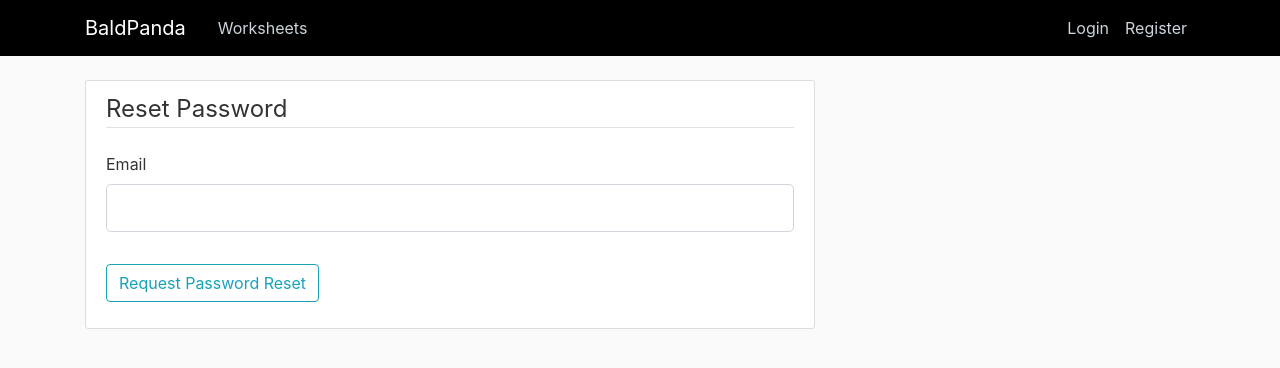
After one commit to baldpanda/spellings, a Flask app: page /reset_password in a window 1280 px wide. The commit adds this page. Shown: the top 368 px of the page. Run offline with Flask 2, Linux system fonts and the light colour scheme; some libraries are stand-ins or nearby versions.

Commit message:
Adding functionality for users to be able to reset their password

```diff
--- a/spellings_website/app/baldpanda_site/forms.py
+++ b/spellings_website/app/baldpanda_site/forms.py
@@ -35,3 +35,17 @@ class WordsForSheet(FlaskForm):
     words = StringField('Please enter the required words, seperating them using a comma.'
     , validators=[DataRequired()])
     submit = SubmitField('Make Worksheet')
+
+class RequestResetForm(FlaskForm):
+    email = StringField('Email', validators = [DataRequired(), Email()])
+    submit = SubmitField('Request Password Reset')
+
+    def validate_email(self, email):
+        user = User.query.filter_by(email = email.data).first()
+        if user is None:
+            raise ValidationError('There is no account for this email.')
+
+class ResetPasswordForm(FlaskForm):
+    password = PasswordField('Password', validators = [DataRequired()])
+    confirm_password = PasswordField('Confirm Password', validators = [DataRequired(), EqualTo('password')])
+    submit = SubmitField('Reset Password')
--- a/spellings_website/app/baldpanda_site/routes.py
+++ b/spellings_website/app/baldpanda_site/routes.py
@@ -1,10 +1,12 @@
 from flask import render_template, url_for, flash, redirect, request
 from flask_login import login_user, current_user, logout_user, login_required
-from baldpanda_site import app, db, bcrypt
-from baldpanda_site.forms import RegistrationForm, LoginForm, NewSentence, WordsForSheet
+from baldpanda_site import app, db, bcrypt, mail
+from baldpanda_site.forms import (RegistrationForm, LoginForm, NewSentence, WordsForSheet,
+                                    RequestResetForm, ResetPasswordForm)
 from baldpanda_site.models import User, Sentence
 from baldpanda_site.six_words_with_spaces import Six_words_with_blanks
 from baldpanda_site.example_sentence import Example_sentence
+from flask_mail import Message
 
 @app.route('/')
 @app.route('/home')
@@ -94,3 +96,42 @@ def word_search(words):
     else:
         words_not_in_db = words_not_in_db[:-1]
         return redirect(url_for('sentence_adder', words_to_add=words_not_in_db))
+
+def send_reset_email(user):
+    token = user.get_reset_token()
+    msg = Message('Password Reset Request', sender='baldpanda94@gmail.com', recipients=[user.email])
+    msg.body = f'''To reset your password visit the following link:
+    {url_for('reset_token', token=token, _external=True)}
+
+    If you did not request this email, please ignore.
+    '''
+    mail.send(msg)
+
+@app.route('/reset_password', methods=['GET', 'POST'])
+def reset_password():
+    if current_user.is_authenticated:
+        return redirect(url_for('home'))
+    form = RequestResetForm()
+    if form.validate_on_submit():
+        user = User.query.filter_by(email=form.email.data).first()
+        send_reset_email(user)
+        flash('An email has been sent with instructions to reset your password.', 'info')
+        return redirect(url_for('login_page'))
+    return render_template('reset_request.html', title='Reset Password', form=form)
+
+@app.route('/reset_password/<token>', methods=['GET', 'POST'])
+def reset_token(token):
+    if current_user.is_authenticated:
+        return redirect(url_for('home'))
+    user = User.verify_reset_token(token)
+    if user is None:
+        flash('That is an invalid or expired token', 'warning')
+        return(redirect(url_for('reset_password')))
+    form = ResetPasswordForm()
+    if form.validate_on_submit():
+        hashed_password = bcrypt.generate_password_hash(form.password.data).decode('utf-8')
+        user.password = hashed_password
+        db.session.commit()
+        flash(f'Your password has been updated', 'success')
+        return redirect(url_for('login_page'))
+    return render_template('reset_token.html', title='Reset Password', form=form)
--- a/spellings_website/app/baldpanda_site/templates/login.html
+++ b/spellings_website/app/baldpanda_site/templates/login.html
@@ -38,6 +38,9 @@
     </fieldset>
     <div class="form-group">
       {{ form.submit(class="btn btn-outline-info") }}
+      <small class="text-muted ml-2">
+        <a href="{{ url_for('reset_password')}}">Forgot Password</a>
+      </small>
     </div>
   </form>
 </div>
--- /dev/null
+++ b/spellings_website/app/baldpanda_site/templates/reset_request.html
@@ -0,0 +1,27 @@
+{% extends "layout.html" %}
+{% block content %}
+<div class="content-section">
+  <form method=POST action="">
+    {{ form.hidden_tag() }}
+    <fieldset class="form-group">
+      <legend class="border-bottom mb-4">Reset Password</legend>
+      <div class="form-group">
+        {{ form.email.label(class="form-control-label") }}
+        {% if form.email.errors %}
+          {{ form.email(class="form-control form-control-lg is-invalid") }}
+          <div class="invalid-feedback">
+            {% for error in form.email.errors %}
+              <span>{{ error }}</span>
+            {% endfor %}
+          </div>
+        {% else %}
+          {{ form.email(class="form-control form-control-lg") }}
+        {% endif %}
+      </div>
+    </fieldset>
+    <div class="form-group">
+      {{ form.submit(class="btn btn-outline-info") }}
+    </div>
+  </form>
+</div>
+{% endblock content%}
```
Also changed, not shown: spellings_website/app/baldpanda_site/__init__.py (+8 -0 lines), spellings_website/app/baldpanda_site/models.py (+15 -1 lines), spellings_website/app/baldpanda_site/templates/reset_token.html (added, +40 -0 lines).
